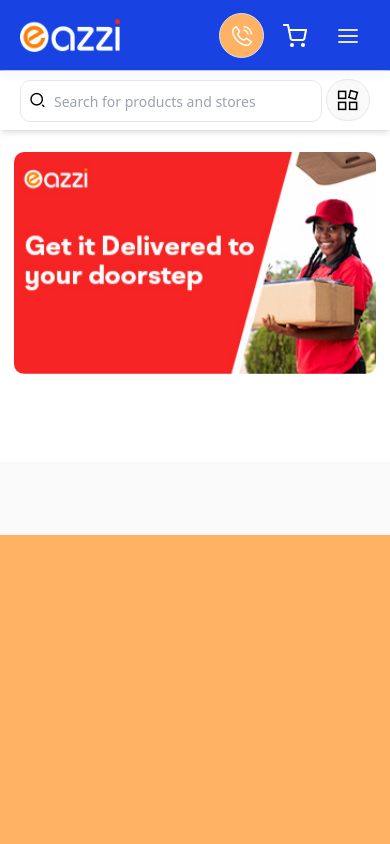
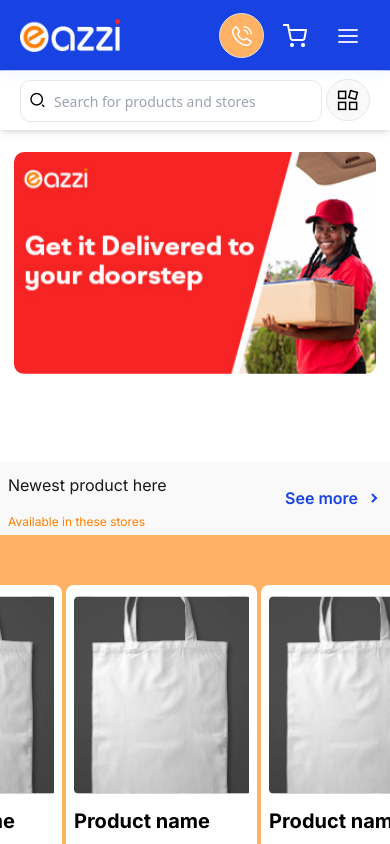
Before and after one commit to Nuelgrafix/Eazzi, a React (Vite) app: page / in a window 390 px wide. Shown: the top 844 px of the page. Built offline with nearby package versions, Linux system fonts and the light colour scheme.

Commit message:
Update home.jsx
remove items-center so on mobile view it can be seen

```diff
--- a/src/pages/home.jsx
+++ b/src/pages/home.jsx
@@ -13,7 +13,7 @@
   return (
 <>
 
-<div  className="overflow-x-hidden relative w-[100%] flex flex-col items-center">
+<div  className="overflow-x-hidden relative w-[100%] flex flex-col ">
 <Hero />
 <ProductLocation />
 <Accessories/>
```
